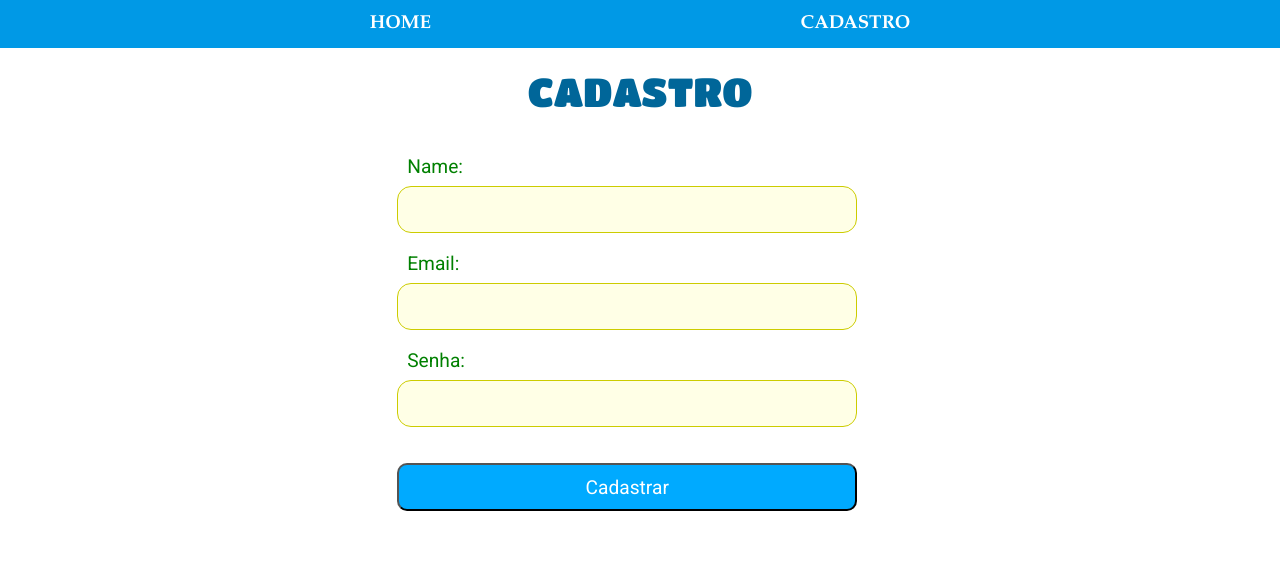
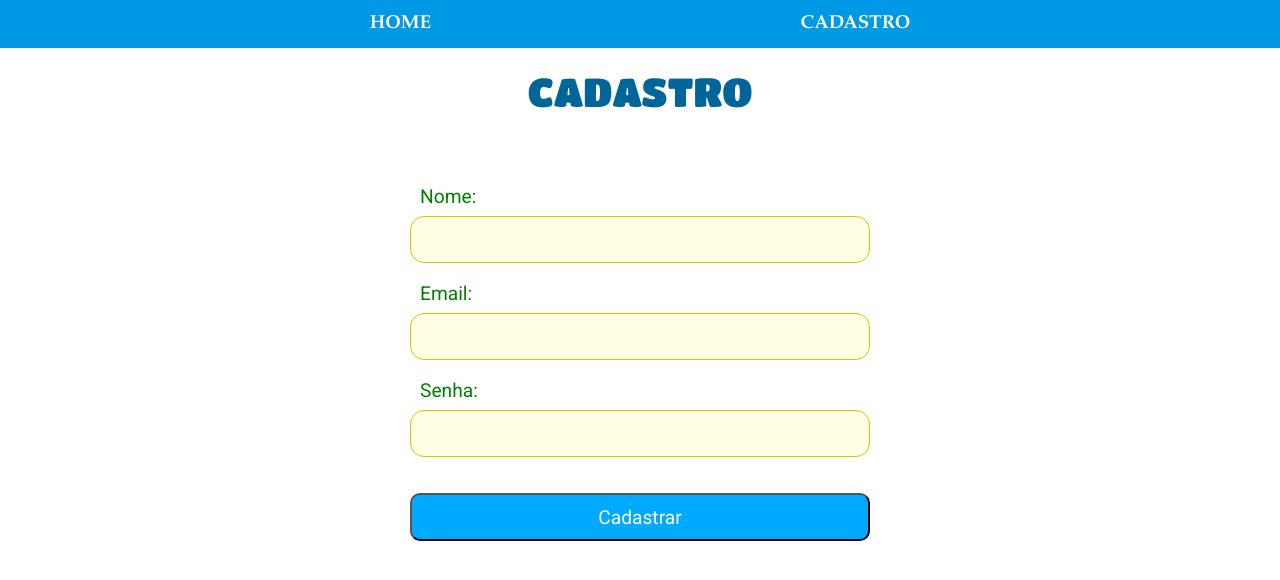
Before and after one commit to GustavoFSProg/cad-users-web, a React (Vite) app: page /register in a window 1280 px wide. Shown: the top 580 px of the page. Built offline with nearby package versions, Linux system fonts and the light colour scheme; a web font is replaced by a local one.

Commit message:
first-morning

```diff
--- a/src/App.jsx
+++ b/src/App.jsx
@@ -33,7 +33,16 @@ function App() {
       <Header />
       <Container>
         <Title>LOGIN</Title>
-        <div
+        <div>
+          {/* <div
+            style={{
+              display: 'flex',
+              justifyContent: 'center',
+              alignItems: 'center',
+              // width: '82%',
+            }}
+          > */}
+          <form
             style={{
               display: 'flex',
               flexDirection: 'column',
@@ -42,18 +51,18 @@ function App() {
               height: 'auto',
               paddingBottom: '30px',
               paddingTop: '30px',
-            width: '100vw',
+              // width: '100vw',
             }}
+            onSubmit={handleSubmit}
           >
             <div
               style={{
+                alignItems: 'flex-start',
+                flexDirection: 'column',
+                justifyContent: 'center',
                 display: 'flex',
-              justifyContent: 'center',
-              alignItems: 'center',
-              // width: '82%',
               }}
             >
-            <form onSubmit={handleSubmit}>
               <TitleSpan>Email:</TitleSpan>
               <Input
                 id="email"
@@ -61,6 +70,15 @@ function App() {
                 value={email}
                 onChange={(e) => setEmail(e.target.value)}
               />
+            </div>
+            <div
+              style={{
+                alignItems: 'flex-start',
+                flexDirection: 'column',
+                justifyContent: 'center',
+                display: 'flex',
+              }}
+            >
               <TitleSpan>Senha:</TitleSpan>
               <Input
                 type="password"
@@ -68,12 +86,14 @@ function App() {
                 value={password}
                 onChange={(e) => setPassword(e.target.value)}
               />
+            </div>
+
             <br />
             <br />
             <Button type="submit">Login</Button>
           </form>
         </div>
-        </div>
+        {/* </div> */}
       </Container>
     </>
   )
--- a/src/Register.jsx
+++ b/src/Register.jsx
@@ -35,14 +35,57 @@ function Register() {
       <Title style={{ display: 'flex', alignItems: 'center', justifyContent: 'center' }}>
         CADASTRO
       </Title>
-      <Container style={{ marginTop: '22px', width: '98%' }}>
-        <form onSubmit={handleSubmit}>
-          <TitleSpan>Name:</TitleSpan>
+      <Container style={{ marginTop: '22px', width: '100%' }}>
+        <form
+          style={{
+            display: 'flex',
+            flexDirection: 'column',
+            justifyContent: 'center',
+            alignItems: 'center',
+            height: 'auto',
+            paddingBottom: '30px',
+            paddingTop: '30px',
+            // width: '100vw',
+          }}
+          onSubmit={handleSubmit}
+        >
+          <div
+            style={{
+              alignItems: 'flex-start',
+              flexDirection: 'column',
+              justifyContent: 'center',
+              display: 'flex',
+            }}
+          >
+            <TitleSpan>Nome:</TitleSpan>
             <Input id="name" type="name" value={name} onChange={(e) => setName(e.target.value)} />
+          </div>
 
+          <div
+            style={{
+              alignItems: 'flex-start',
+              flexDirection: 'column',
+              justifyContent: 'center',
+              display: 'flex',
+            }}
+          >
             <TitleSpan>Email:</TitleSpan>
-          <Input id="email" type="email" value={email} onChange={(e) => setEmail(e.target.value)} />
+            <Input
+              id="email"
+              type="email"
+              value={email}
+              onChange={(e) => setEmail(e.target.value)}
+            />
+          </div>
 
+          <div
+            style={{
+              alignItems: 'flex-start',
+              flexDirection: 'column',
+              justifyContent: 'center',
+              display: 'flex',
+            }}
+          >
             <TitleSpan>Senha:</TitleSpan>
             <Input
               type="password"
@@ -50,6 +93,8 @@ function Register() {
               value={password}
               onChange={(e) => setPassword(e.target.value)}
             />
+          </div>
+
           <br />
           <br />
           <Button type="submit">Cadastrar</Button>
--- a/src/style-app.js
+++ b/src/style-app.js
@@ -12,6 +12,8 @@ export const TitleSpan = styled.span`
   font-size: 1.2rem;
   color: green;
   align-items: flex-start;
+  justify-content: center;
+  text-align: left;
   display: flex;
   margin-left: 10px;
   margin-bottom: 8px;
@@ -32,7 +34,7 @@ export const Input = styled.input`
   background: #ffffe6;
   border: 1px solid #cccc00;
 
-  @media screen and (max-width: 400px) {
+  @media screen and (max-width: 500px) {
     width: 100%;
   }
 `
```
Lines whose indentation alone changed are shown as unchanged.
